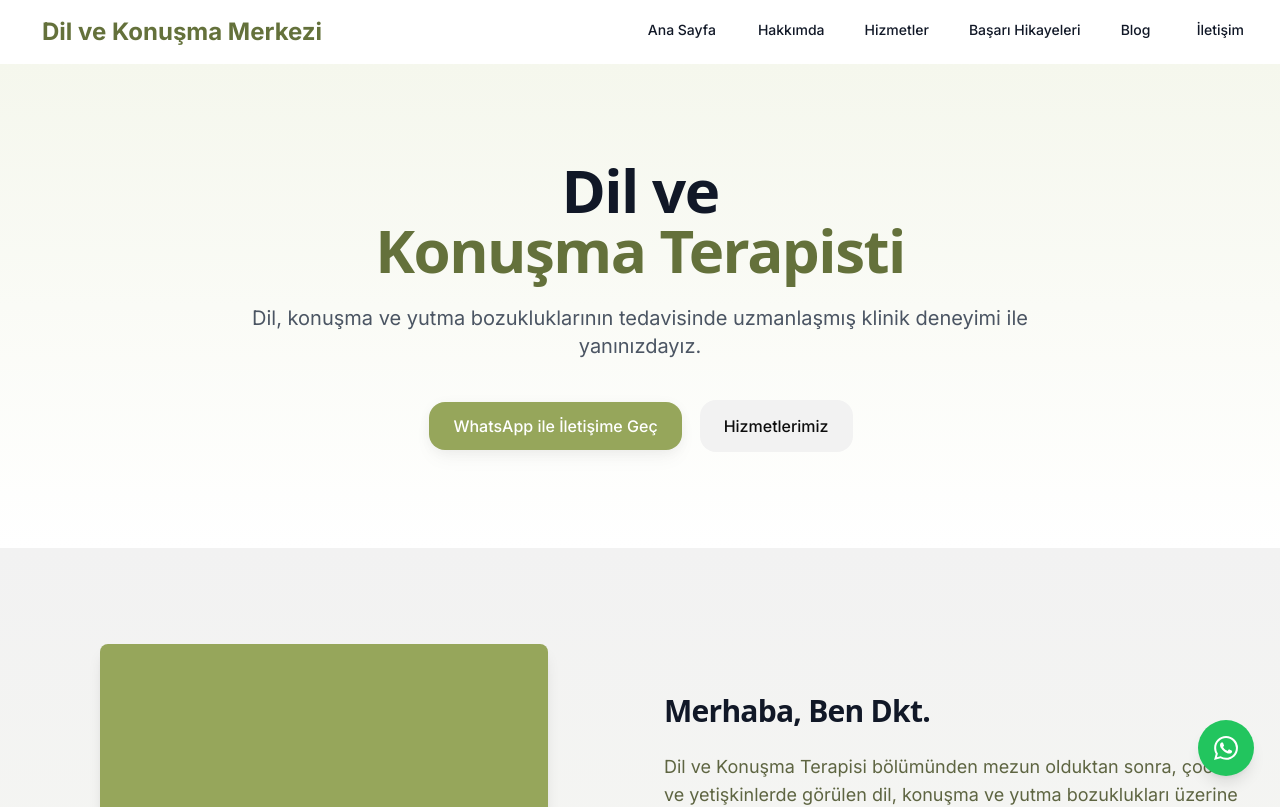
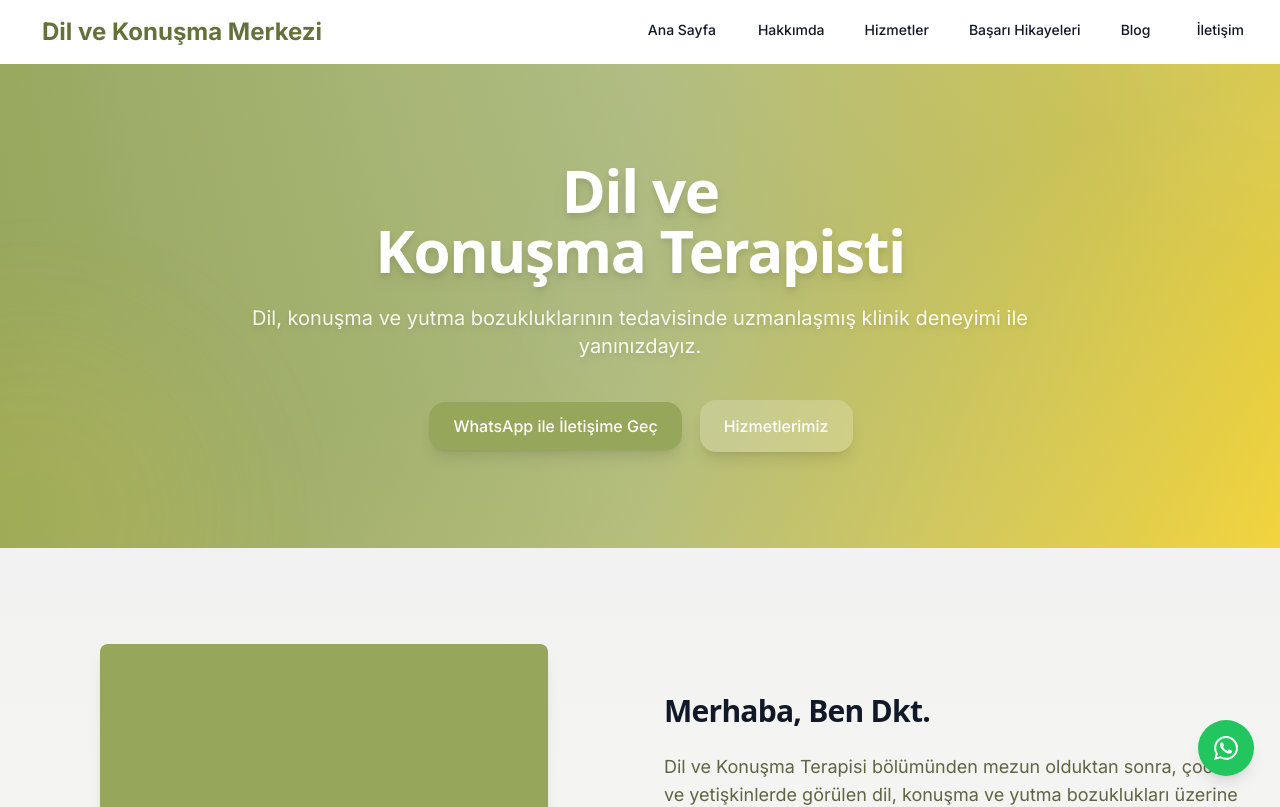
Before and after one commit to batukizmazoglu/DilveKonusmaTerapisi, a Next.js app: page / in a window 1280 px wide. Shown: the top 807 px of the page. Built offline with nearby package versions, Linux system fonts and the light colour scheme.

Commit message:
Add Beautiful Gradient to Hero Section

```diff
--- a/app/page.js
+++ b/app/page.js
@@ -95,23 +95,33 @@ export default function Home() {
       >
         <main className="space-y-0">
           {/* Hero Section */}
-          <section className="relative bg-gradient-to-b from-primary-50 to-white section">
+          <section className="relative bg-gradient-to-br from-[#B3BF88] via-[#96A65B] to-[#F2D43D] section overflow-hidden">
+            {/* Gradient Overlay */}
+            <div className="absolute inset-0 bg-gradient-to-r from-[#96A65B]/90 via-[#B3BF88]/80 to-[#F2D43D]/70"></div>
+
+            {/* Animated Background Elements */}
+            <div className="absolute inset-0 overflow-hidden">
+              <div className="absolute -top-40 -right-40 w-80 h-80 bg-white/10 rounded-full blur-3xl animate-pulse"></div>
+              <div className="absolute -bottom-40 -left-40 w-96 h-96 bg-[#F2D43D]/20 rounded-full blur-3xl animate-pulse delay-1000"></div>
+              <div className="absolute top-1/2 left-1/2 transform -translate-x-1/2 -translate-y-1/2 w-64 h-64 bg-white/5 rounded-full blur-2xl animate-pulse delay-500"></div>
+            </div>
+
             <div className="container">
-              <div className="max-w-4xl mx-auto text-center">
-                <h1 className="text-gray-900">
+              <div className="max-w-4xl mx-auto text-center relative z-10">
+                <h1 className="text-white drop-shadow-lg">
                   <span className="block">Dil ve</span>
-                  <span className="block text-primary-600">Konuşma Terapisti</span>
+                  <span className="block text-white">Konuşma Terapisti</span>
                 </h1>
-                <p className="mt-6 text-lg text-gray-600 md:text-xl">
+                <p className="mt-6 text-lg text-white/90 md:text-xl drop-shadow-md">
                   Dil, konuşma ve yutma bozukluklarının tedavisinde uzmanlaşmış klinik deneyimi ile yanınızdayız.
                 </p>
                 <div className="mt-10 flex flex-col space-y-4 sm:flex-row sm:space-y-0 sm:space-x-4 justify-center">
                   <WhatsAppCallButton
                     phoneNumber="+90 500 000 00 00"
                     message="Merhaba, randevu almak istiyorum."
-                    className="btn-primary"
+                    className="btn-primary shadow-lg hover:shadow-xl transform hover:scale-105 transition-all duration-300"
                   />
-                  <Link href="/hizmetler" className="btn-secondary">
+                  <Link href="/hizmetler" className="btn-secondary bg-white/20 backdrop-blur-sm text-white border-white/30 hover:bg-white hover:text-[#96A65B] shadow-lg hover:shadow-xl transform hover:scale-105 transition-all duration-300">
                     Hizmetlerimiz
                   </Link>
                 </div>
```
